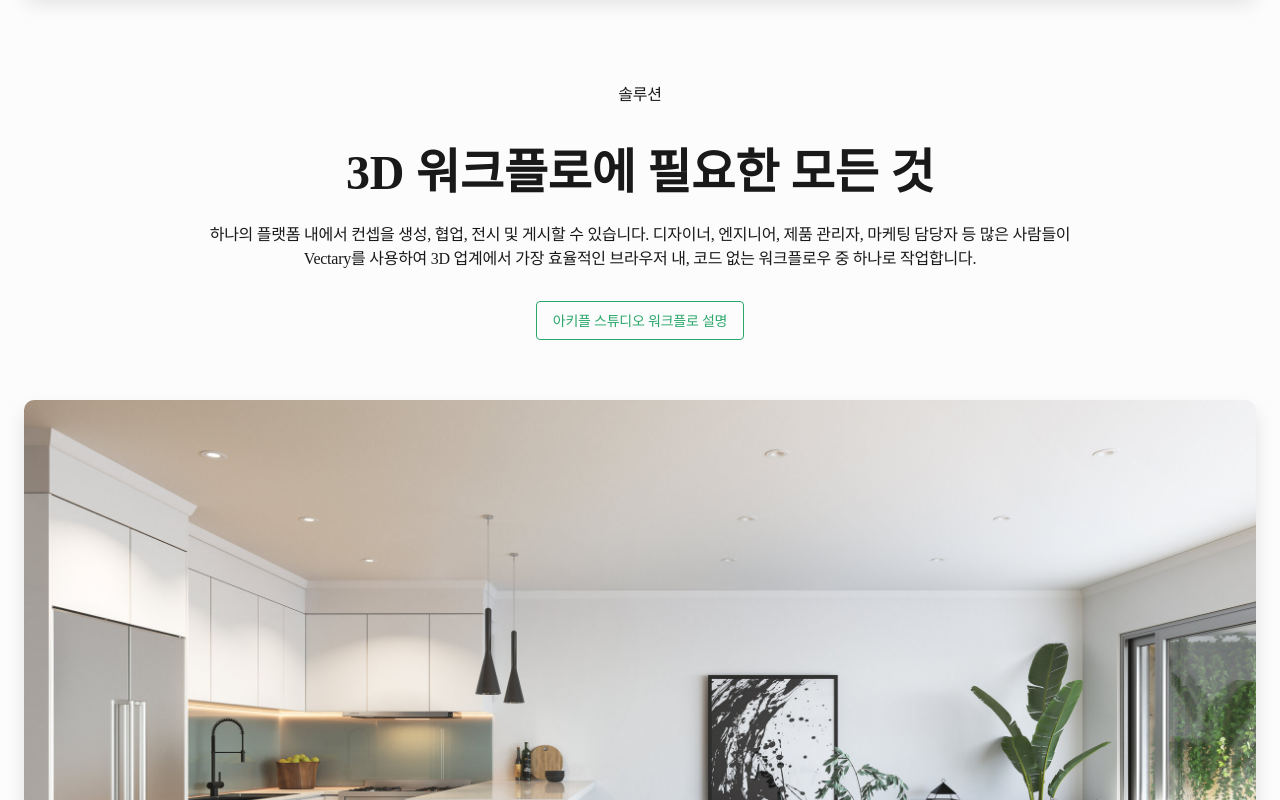
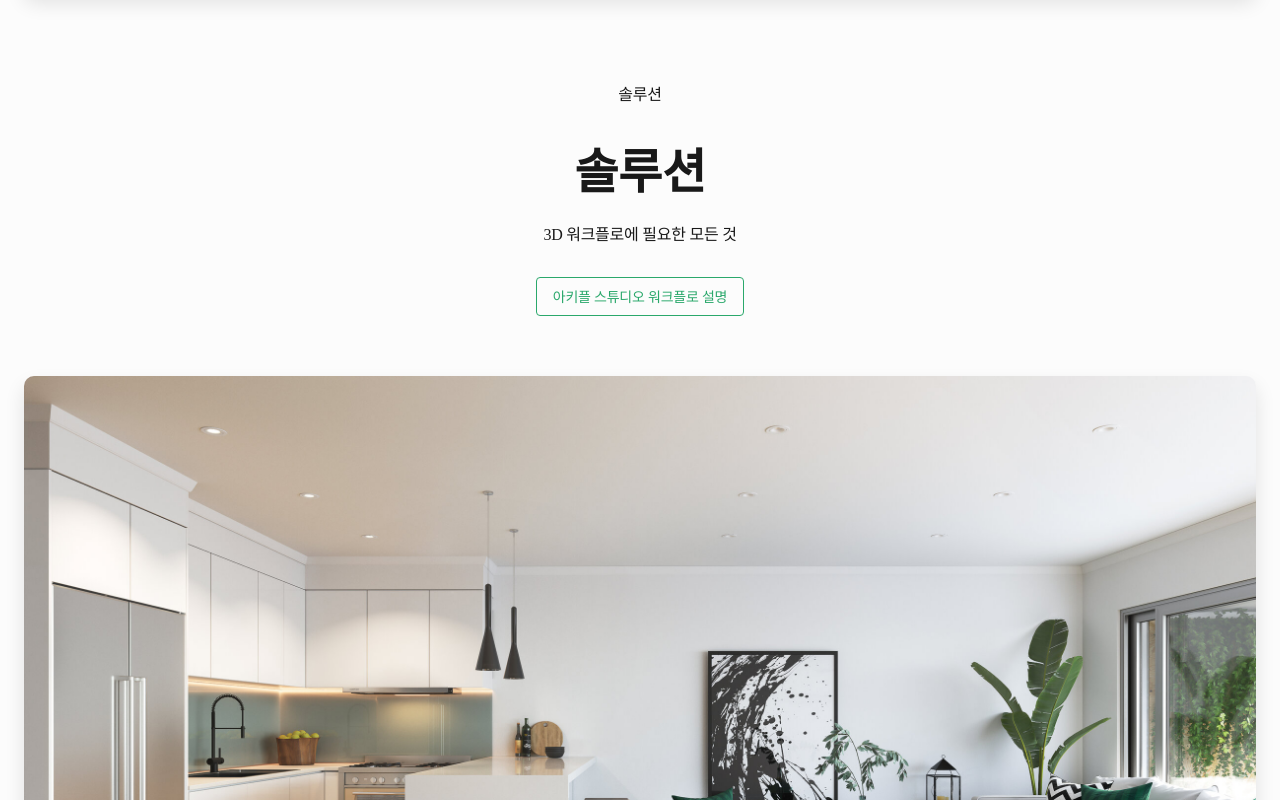
Before and after one commit to sbbc212/Achiple_WEB_Front, a Next.js app: page / in a window 1280 px wide. Shown: the part 1200-2000 px from the top of the page. Built offline with nearby package versions, Linux system fonts and the light colour scheme; a web font is replaced by a local one.

Commit message:
Fix : titleandcontent 데이터 수정

```diff
--- a/src/components/Animation/SectionThree.tsx
+++ b/src/components/Animation/SectionThree.tsx
@@ -9,7 +9,7 @@ const SectionThree = () => {
     <div>
       {configuratordata.map((data) => (
         <div key={data.id} className="section-tit text-center mb-[60px]" style={{ padding: "30px 60px 0 60px" }}>
-          <SectionTitleAndContent key={data.id} contenttitle={data.textdata[1].title} content={data.textdata[1].content} />
+          <SectionTitleAndContent key={data.id} content={data.textdata[1]} />
           <div className="pb-12 ">
             <Linebtn text={"구성에대해 자세히 알아보기"} />
           </div>
--- a/src/components/Animation/SectionTwo.tsx
+++ b/src/components/Animation/SectionTwo.tsx
@@ -10,7 +10,7 @@ const SectionTwo = () => {
       {configuratordata.map((data) => (
         <>
           <div className="pt-9">
-            <SectionTitleAndContent key={data.id} contenttitle={data.textdata[3].title} content={data.textdata[3].content} />
+            <SectionTitleAndContent key={data.id} content={data.textdata[3]} />
           </div>
           <TextImageCard data={carddata} datatype={data.textdata[1].datatype || ""} />
           <TextImageCard data={carddata} datatype={data.textdata[2].datatype || ""} />
--- a/src/components/Pageconfigurator/SectionFive.tsx
+++ b/src/components/Pageconfigurator/SectionFive.tsx
@@ -8,7 +8,7 @@ const SectionFive = () => (
   <>
     {configuratordata.map((data) => (
       <>
-        <SectionTitleAndContent key={data.id} contenttitle={data.textdata[2].title} content="" />
+        <SectionTitleAndContent key={data.id} content={data.textdata[2]} />
         <TextImageCard data={carddata} datatype={data.textdata[2].datatype || ""} />
       </>
     ))}
--- a/src/components/Pageconfigurator/SectionSix.tsx
+++ b/src/components/Pageconfigurator/SectionSix.tsx
@@ -9,7 +9,7 @@ const SectionSix = () => {
     <div>
       {configuratordata.map((data) => (
         <>
-          <SectionTitleAndContent key={data.id} contenttitle={data.textdata[3].title} content="textContent" />
+          <SectionTitleAndContent key={data.id} content={data.textdata[4]} />
           <TextImageCard data={carddata} datatype={data.textdata[2].datatype || ""} />
         </>
       ))}
--- a/src/components/Pageconfigurator/SectionThree.tsx
+++ b/src/components/Pageconfigurator/SectionThree.tsx
@@ -10,7 +10,7 @@ const SectionThree = () => {
     <>
       {configuratordata.map((data) => {
         <div key={data.id} className="section-tit text-center mb-[60px]" style={{ padding: "30px 60px 0 60px" }}>
-          <SectionTitleAndContent contenttitle={data.textdata[2].title} content={data.textdata[2].content} />;
+          <SectionTitleAndContent content={data.textdata[2]} />;
           <SectionCard />
           <SectionCard />
           <SectionCard />
--- a/src/components/Pageconfigurator/SectionTwo.tsx
+++ b/src/components/Pageconfigurator/SectionTwo.tsx
@@ -10,7 +10,7 @@ const SectionTwo = () => {
     <>
       {configuratordata.map((data) => (
         <div key={data.id} className="section-tit text-center mb-[60px]" style={{ padding: "30px 60px 0 60px" }}>
-          <SectionTitleAndContent key={data.id} contenttitle={data.textdata[1].title} content={data.textdata[1].content} />
+          <SectionTitleAndContent key={data.id} content={data.textdata[1]} />
           <SectionImage sectionimg={data?.textdata[1].img || ""} />
         </div>
       ))}
--- a/src/components/Reality/RealitySecFive.tsx
+++ b/src/components/Reality/RealitySecFive.tsx
@@ -1,9 +1,12 @@
+import { configuratordata } from "@/constants/3dconfiguratordata";
+
 import RealityTextCard from "./RealityTextCard";
 import SectionTitleAndContent from "../Section/SectionTitleAndContent";
+
 const RealitySecFive = () => {
   return (
     <>
-      <SectionTitleAndContent contenttitle={""} content={""} />
+      <SectionTitleAndContent content={configuratordata[0].textdata[2]} />
       <RealityTextCard />
       <RealityTextCard />
     </>
--- a/src/components/Reality/RealitySecTwo.tsx
+++ b/src/components/Reality/RealitySecTwo.tsx
@@ -9,7 +9,7 @@ const RealitySecTwo = () => {
     <div>
       {configuratordata.map((data) => (
         <>
-          <SectionTitleAndContent key={data.id} contenttitle={data.textdata[6].title} content="" />
+          <SectionTitleAndContent key={data.id} content={data.textdata[4]} />
           <TextImageCard data={realitypagecard} datatype={data.textdata[2].datatype || ""} />
         </>
       ))}
--- a/src/components/Section/ContentAndImage.tsx
+++ b/src/components/Section/ContentAndImage.tsx
@@ -10,7 +10,7 @@ const ContentAndImage = () => {
     <div>
       {configuratordata.map((data) => (
         <>
-          <SectionTitleAndContent key={data.id} contenttitle={data.textdata[1]?.title} content={data.textdata[1]?.content} />
+          <SectionTitleAndContent key={data.id} content={data.textdata[1]} />
           <SectionImage sectionimg={data?.textdata[1]?.img || ""} />
         </>
       ))}
--- a/src/components/Section/PageSection.tsx
+++ b/src/components/Section/PageSection.tsx
@@ -19,7 +19,7 @@ function PageSection({ content }: { content: datatype[] }) {
         <>
           <div key={index} className="section-tit text-center mb-[60px]" style={{ padding: "30px 60px 0 60px" }}>
             <SectionKeyword sectionkeyword={item.title} />
-            <SectionTitleAndContent contenttitle={item.content} content={item.content2} />
+            <SectionTitleAndContent content={item} />
             {index === 2 ? <Fillbtn text={item.bt__text} /> : <Linebtn text={item.bt__text} />}
           </div>
           <SectionImage sectionimg={item.img} />
--- a/src/components/Section/SectionTitleAndContent.tsx
+++ b/src/components/Section/SectionTitleAndContent.tsx
@@ -1,13 +1,15 @@
 import React from "react";
 
-const SectionTitleAndContent = ({ contenttitle, content }: { contenttitle: string; content: string }) => {
+import type { TextDataItem } from "@/constants/3dconfiguratordata";
+
+const SectionTitleAndContent = ({ content }: { content: TextDataItem }) => {
   return (
     <div className="section-tit" style={{ padding: "30px 60px 0 60px" }}>
       <h3 className="text-[48px] text-center mb-[14px]" style={{ fontWeight: "600" }}>
-        {contenttitle}
+        {content.title}
       </h3>
       <p className="pb-[30px] text-center" style={{ maxWidth: "900px", margin: "0 auto", wordBreak: "keep-all" }}>
-        {content}
+        {content.content}
       </p>
     </div>
   );
```
